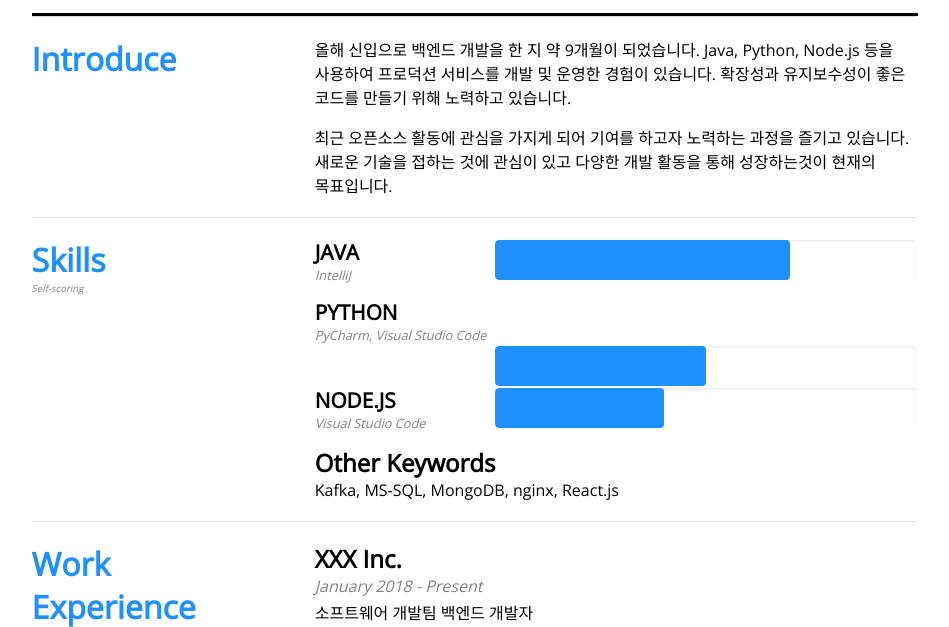
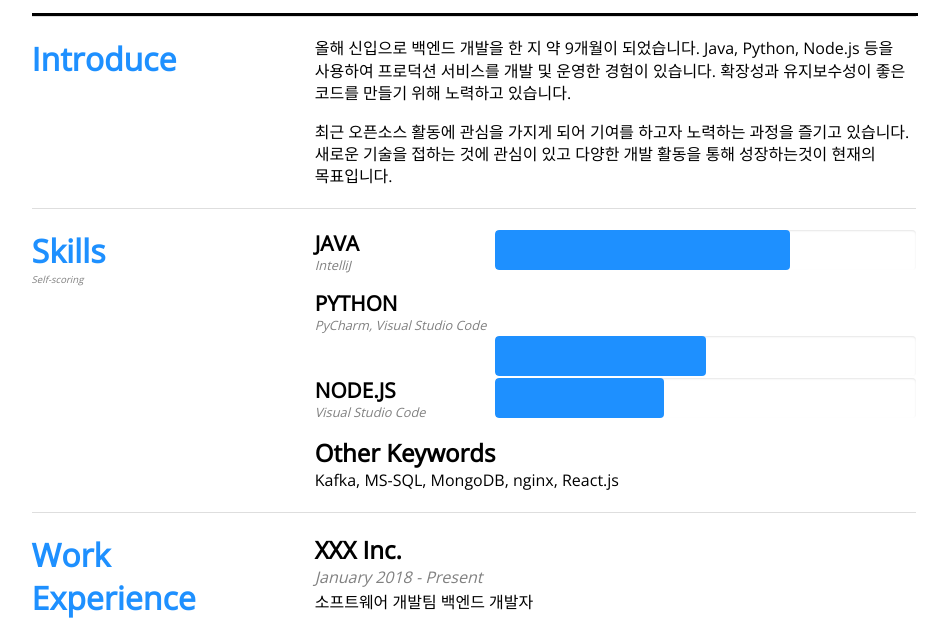
Before and after one commit to Fleta/Fleta.github.io, a plain HTML site: page index.html in a window 1280 px wide. Shown: the part 140-767 px from the top of the page, without its empty margins (166-1115 px from the left). Drawn offline with nearby package versions, Linux system fonts and the light colour scheme.

Commit message:
fixed: typo

```diff
--- a/style.css
+++ b/style.css
@@ -5,7 +5,7 @@
 
 .sectionContent p {
     font-size: 1em;
-    line-height: 1,4em;
+    line-height: 1.4em;
     margin-top: 0;
     /* margin-bottom: 20px; */
 }
```
